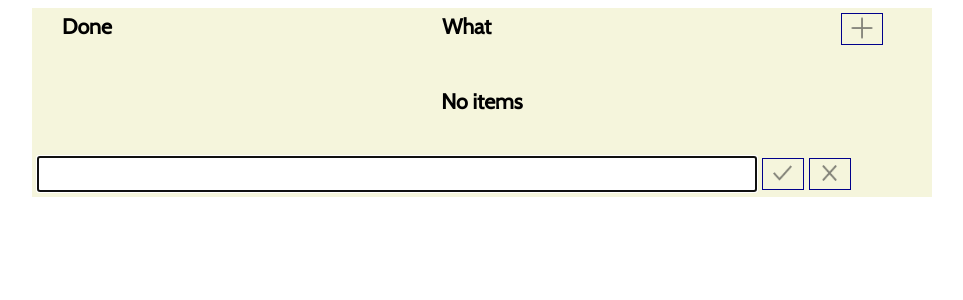
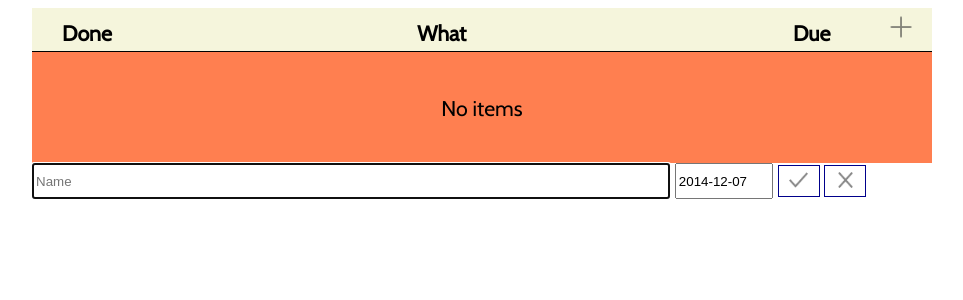
Before and after one commit to uaraven/grocery, a Django app: page / in a window 1280 px wide, after a click on "Add item". Shown: the top 300 px of the page, without its empty margins (158-1121 px from the left). Run offline with Django 3.2, Linux system fonts and the light colour scheme; data that the repository does not hold is empty.

Commit message:
Restored due date support Added new API unit tests

```diff
--- a/grocery/settings.py
+++ b/grocery/settings.py
@@ -69,13 +69,13 @@ DATABASES = {
 
 LANGUAGE_CODE = 'en-us'
 
-TIME_ZONE = 'UTC'
+# TIME_ZONE = 'UTC'
 
 USE_I18N = True
 
 USE_L10N = True
 
-USE_TZ = True
+USE_TZ = False
 
 
 # Static files (CSS, JavaScript, Images)
--- a/grocery_list/api_views.py
+++ b/grocery_list/api_views.py
@@ -1,3 +1,4 @@
+import datetime
 import json
 
 from django.http import JsonResponse
@@ -10,7 +11,8 @@ from grocery_list.models import List, History
 @csrf_exempt
 def get_list(request):
     items = List.objects.all().order_by('due_date')
-    jsonized = [{'id': i.id, 'title': i.name(), 'done': i.is_done, 'due': i.due_date} for i in items]
+    jsonized = [{'id': i.id, 'title': i.name(), 'done': i.is_done,
+                 'due': i.due_date.strftime('%Y-%m-%d')} for i in items]
     return JsonResponse(jsonized, safe=False)
 
 
@@ -20,11 +22,12 @@ def add_list_item(request):
         try:
             items = json.loads(request.body.decode('utf-8'))
             for list_item in items:
-                List.add(list_item['title'], list_item['due'])
+                dt = datetime.datetime.strptime(list_item['due'], '%Y-%m-%d')
+                List.add(list_item['title'], dt)
 
             return HttpResponse('')
-        except:
-            pass
+        except Exception as e:
+            raise e
     return HttpResponseBadRequest("Bad request")
 
 
@@ -47,7 +50,7 @@ def suggest(request):
     if request.is_ajax() and request.method == 'POST':
         try:
             params = json.loads(request.body.decode('utf-8'))
-            matching = History.objects.filter(record_name__startswith=params['text'])
+            matching = History.objects.filter(record_name__istartswith=params['text'])
             jsonized = [i.record_name for i in matching]
             return JsonResponse(jsonized, safe=False)
         except:
--- a/grocery_list/static/grocery.css
+++ b/grocery_list/static/grocery.css
@@ -13,13 +13,13 @@ body {
 div.content {
     margin: auto;
     width: 900px;
-    background-color: antiquewhite;
 }
 
 div.header {
     background-color: beige;
     font-weight: bold;
     padding: 5px;
+    border-bottom: solid 1px black;
 }
 
 .title {
@@ -33,7 +33,7 @@ div.check {
 }
 
 div.name {
-    width: 650px;
+    width: 600px;
     display: inline-block;
 }
 
@@ -43,17 +43,31 @@ div.due {
     text-align: center;
 }
 
+div.action {
+    width: 40px;
+    display: inline-block;
+    text-align: center;
+}
+
 input#new_list_item {
     display: inline-block;
-    width: 80%;
+    width: 70%;
+    height: 30px;
+    vertical-align: middle;
+}
+
+input#new_item_due {
+    display: inline-block;
+    width: 10%;
     height: 30px;
     vertical-align: middle;
 }
 
 div#empty {
-    margin: 2em;
+    padding: 2em;
     text-align: center;
     display: none;
+    background-color: coral;
 }
 
 div.button {
--- a/grocery_list/static/grocery.js
+++ b/grocery_list/static/grocery.js
@@ -2,6 +2,10 @@ function init() {
     $.djangocsrf("enable"); // does not work for some reason
 
     $('#new_list_item').keyup(update_suggestions)
+
+    $('#new_item_due').datepicker({
+        dateFormat: 'yy-mm-dd'
+    });
 }
 
 function update_suggestions() {
@@ -41,14 +45,20 @@ function load_grocery_list() {
 }
 
 function create_list_item(list_item) {
+    // stupid hack to make date behave naively, without timezones
+    var now = new Date();
+    var dt = new Date(Date.parse(list_item.due) + now.getTimezoneOffset() * 60 * 1000);
+
     $('#list').append("<div class='line-" + list_item.id + "'>" +
-    "   <div class='check'><input type='checkbox' value='" + list_item.done + " onclick='check_click(" + list_item.id + ")'></div>" +
-    "   <div class='name'>" + list_item.title + "</div>" +
-        //"   <div class='due'>" + list_item.due + "</div>" +
-    "<div id='delete-" + list_item.id + "' class='button2'>" +
+    "<div class='check'><input id='check-" + list_item.id + "' type='checkbox' onclick='check_click(" + list_item.id + ")'></div>" +
+    "<div class='name'>" + list_item.title + "</div>" +
+    "<div class='due'>" + $.datepicker.formatDate('yy-mm-dd', dt) + "</div>" +
+    "<div id='delete-" + list_item.id + "' class='action button2'>" +
     "<img src='/static/img/delete.png' width ='25' height='28' onclick='delete_item(" + list_item.id + ")' title='Delete'>" +
     "</div>" +
     "</div>");
+
+    $('#check-' + list_item.id).prop('checked', list_item.done);
 
     $('#line-' + list_item.id).hover(function () {
             $('#delete-' + list_item.id).show();
@@ -56,6 +66,20 @@ function create_list_item(list_item) {
         function () {
             $('#delete-' + list_item.id).hide();
         })
+}
+
+function check_click(id) {
+    var check = $('#check-' + id).prop('checked');
+    $.ajax({
+        url: 'api/done',
+        type: 'POST',
+        contentType: 'application/json',
+        data: JSON.stringify({'id': id, checked: check}),
+        processData: false,
+        success: function () {
+            load_grocery_list();
+        }
+    })
 }
 
 function delete_item(id) {
@@ -80,13 +104,15 @@ function cancel_new_item() {
 function add_new_item() {
     $('#add_btn').attr('disabled', 'disabled');
     $('#add').show();
+    $('#new_item_due').val($.datepicker.formatDate('yy-mm-dd', new Date()));
     $('#new_list_item').focus()
 }
 
 function save_new_item() {
     var list_item_title = $('#new_list_item').val();
+    var due = $('#new_item_due').val();
 
-    var list_item = [{'title': list_item_title, 'due': new Date().toJSON()}];
+    var list_item = [{'title': list_item_title, 'due': due}];
 
     $('#new_list_add').attr('disabled', 'disabled');
     $.ajax({
--- a/templates/index.html
+++ b/templates/index.html
@@ -18,14 +18,10 @@
     <div class="header">
         <div class="check title">Done</div>
         <div class="name title">What</div>
-        <div class="due title">
-            <div id="add_btn" class="button">
+        <div class="due title">Due</div>
+        <div class="action title" id="add_btn" class="button">
             <img src="/static/img/add.png" width="28" height="28" onclick="add_new_item()" title="Add item">
         </div>
-            {#            <input id="add_btn" type="button" value="Add" onclick="add_new_item()"></div>#}
-        </div>
-        <div class="menu">
-
     </div>
     <div id="list">
     </div>
@@ -33,7 +29,8 @@
         No items
     </div>
     <div id="add" style="display: none;">
-            <input id="new_list_item" type="text">
+        <input id="new_list_item" type="text" placeholder="Name">
+        <input id="new_item_due" type="text" placeholder="Due date">
 
         <div id="new_list_add" class="button">
             <img src="/static/img/accept.png" width="25" height="28" onclick="save_new_item()" title="Save">
@@ -42,7 +39,6 @@
             <img src="/static/img/cancel.png" width="25" height="28" onclick="cancel_new_item()" title="Cancel">
         </div>
     </div>
-    </div>
     <script lang="text/javascript">
         init();
         load_grocery_list()
```
Also changed, not shown: grocery_list/tests_apis.py (+28 -3 lines), db.sqlite3. Lines whose indentation alone changed are shown as unchanged.
